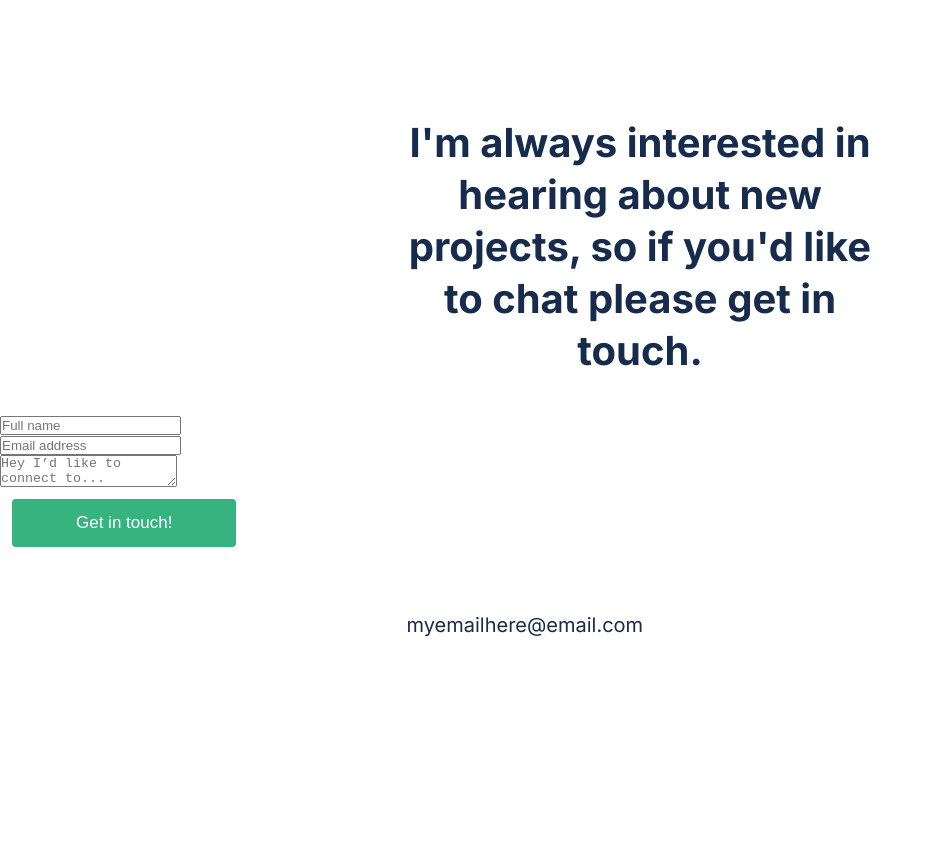
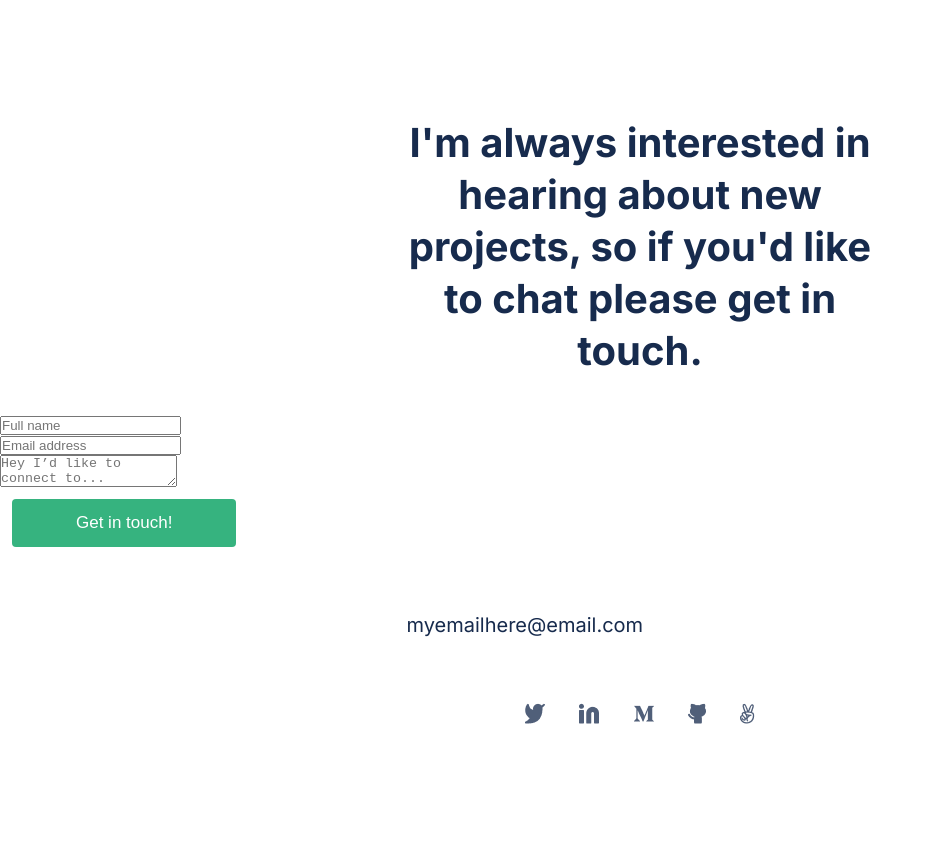
Before and after one commit to SufianShihab/Portfolio-Mobile, a website: page index.html in a window 1280 px wide. Shown: the part 3142-3997 px from the top of the page, without its empty margins (0-933 px from the left). Before the commit the page ends 3781 px from the top, so only its background shows below. Drawn offline with Linux system fonts and the light colour scheme.

Commit message:
Add footer with contact icons

```diff
--- a/index.html
+++ b/index.html
@@ -269,5 +269,38 @@
       </div>
     </div>
   </section>
+  <footer>
+    <div class="footer">
+      <div class="main__social-media footer__social-media">
+        <ul>
+          <li>
+            <a href="#">
+              <img src="./assets/icon/twitter.png" alt="Twitter logo" />
+            </a>
+          </li>
+          <li>
+            <a href="#">
+              <img src="./assets/icon/linkedin.png" alt="LinkedIn logo" />
+            </a>
+          </li>
+          <li>
+            <a href="#">
+              <img src="./assets/icon/medium.png" alt="Medium logo" />
+            </a>
+          </li>
+          <li>
+            <a href="#">
+              <img src="./assets/icon/github.png" alt="GitHub logo" />
+            </a>
+          </li>
+          <li>
+            <a href="#">
+              <img src="./assets/icon/angellist.png" alt="AngelList logo" />
+            </a>
+          </li>
+        </ul>
+      </div>
+    </div>
+  </footer>
 </body>
 </html>
```
